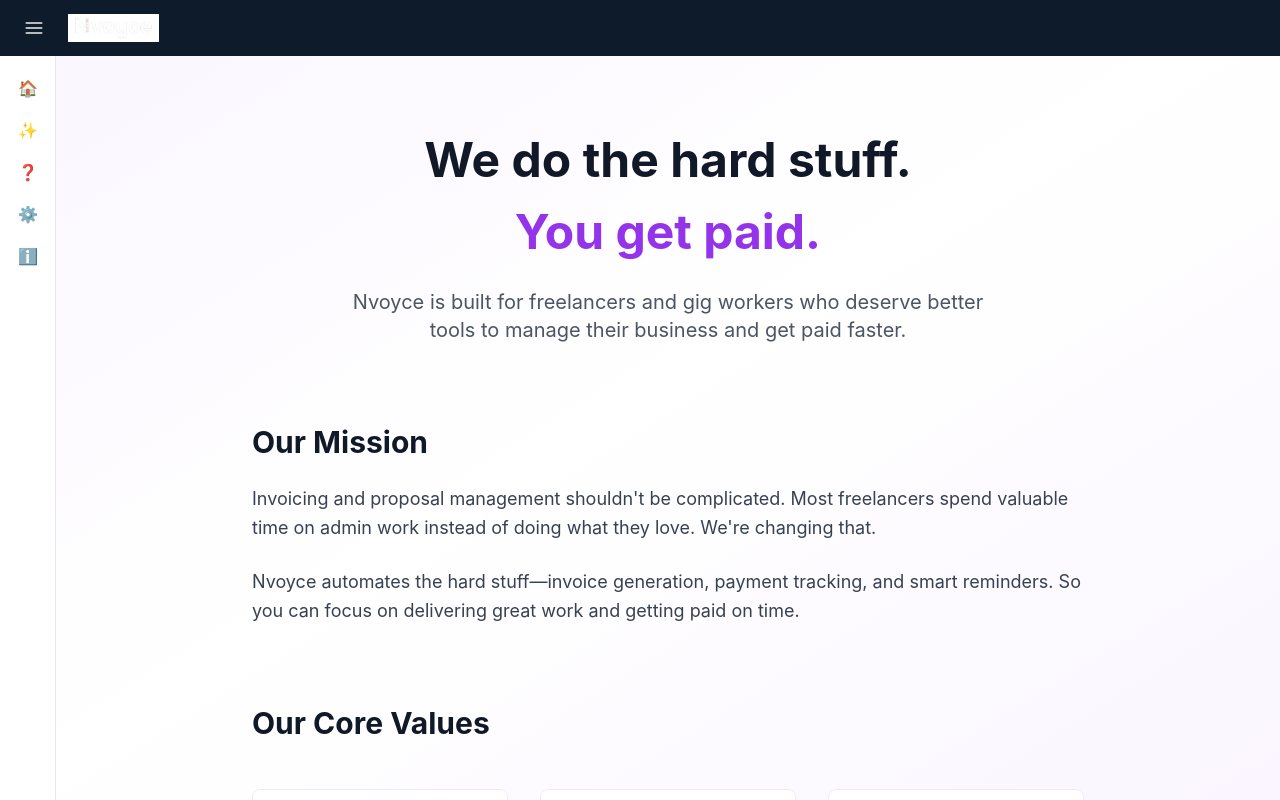
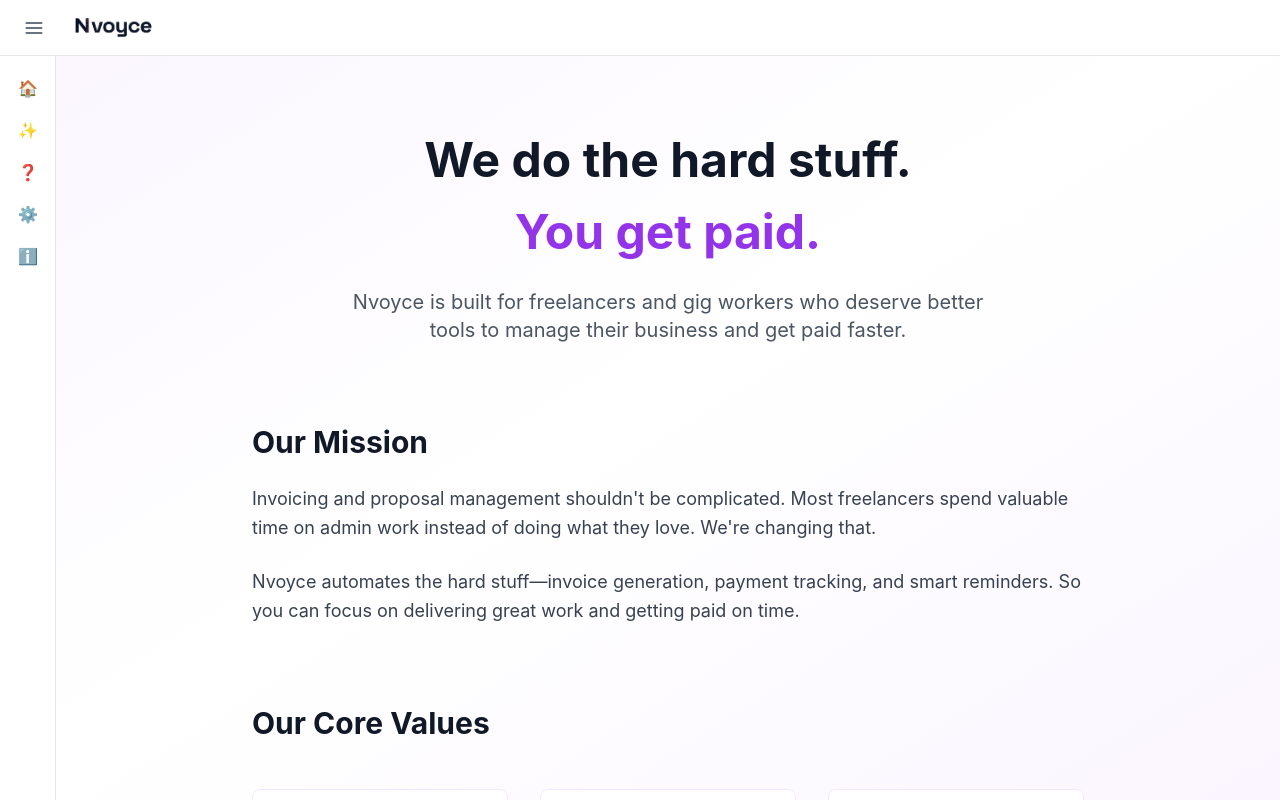
Before and after one commit to nvoyceapp-web/nvoyce, a Next.js app: page /about in a window 1280 px wide. Built offline with nearby package versions, Linux system fonts and the light colour scheme.

Commit message:
Revert "feat(design): dark navy top bar + light gray You're owed card"
This reverts commit 4c14feeeee3f61574f22dc402b242e30d4baf3d5.

```diff
--- a/app/dashboard/page.tsx
+++ b/app/dashboard/page.tsx
@@ -916,13 +916,13 @@ function DashboardContent() {
 
             {/* Urgency Summary Card - Navy Blue with Orange Accents — always first */}
             {stats.outstanding > 0 && (
-              <div className="bg-gray-100 text-gray-900 rounded-xl p-6 mb-6 border border-gray-200">
+              <div className="bg-gradient-to-r from-blue-950 to-blue-900 text-white rounded-xl p-6 mb-6 border border-blue-800">
                 <div className="flex items-start justify-between">
                   <div>
-                    <div className="text-sm text-gray-500 mb-1">You're owed</div>
+                    <div className="text-sm text-blue-200 mb-1">You're owed</div>
                     <div className="text-4xl font-bold mb-2">${stats.outstanding.toLocaleString()}</div>
-                    <div className="text-sm text-gray-500">
-                      {stats.overdue > 0 && <span className="text-orange-500 font-semibold">🚨 {stats.overdue} overdue • </span>}
+                    <div className="text-sm text-blue-300">
+                      {stats.overdue > 0 && <span className="text-orange-400 font-semibold">🚨 {stats.overdue} overdue • </span>}
                       {stats.documents.filter((d) => d.status !== 'fully_paid' && d.doc_type === 'invoice').length} invoices pending
                     </div>
                   </div>
@@ -935,13 +935,13 @@ function DashboardContent() {
                       })
                       const daysOld = Math.floor((new Date().getTime() - new Date(oldest.created_at).getTime()) / (1000 * 60 * 60 * 24))
                       return (
-                        <div className="bg-white rounded-lg p-3 border border-gray-200">
-                          <div className="text-sm text-gray-400 mb-1 flex items-center gap-1">
+                        <div className="bg-white/10 rounded-lg p-3 border border-orange-500/30">
+                          <div className="text-sm text-blue-200 mb-1 flex items-center gap-1">
                             ⏰ Oldest unpaid
                           </div>
-                          <div className="text-3xl font-bold text-orange-500">{daysOld} days</div>
-                          <div className="text-xs text-gray-600 mt-2 font-medium">{oldest.client_name}</div>
-                          <div className="text-xs text-gray-400 mt-1">${oldest.price.toLocaleString()} outstanding</div>
+                          <div className="text-3xl font-bold text-orange-300">{daysOld} days</div>
+                          <div className="text-xs text-blue-200 mt-2 font-medium">{oldest.client_name}</div>
+                          <div className="text-xs text-blue-300 mt-1">${oldest.price.toLocaleString()} outstanding</div>
                         </div>
                       )
                     })()}
--- a/components/TopBar.tsx
+++ b/components/TopBar.tsx
@@ -6,10 +6,10 @@ interface TopBarProps {
 
 export default function TopBar({ onHamburgerClick }: TopBarProps) {
   return (
-    <header className="w-full h-14 bg-[#0d1b2a] flex items-center px-4 gap-4 flex-shrink-0 z-50">
+    <header className="w-full h-14 bg-white border-b border-gray-200 flex items-center px-4 gap-4 flex-shrink-0 z-50">
       <button
         onClick={onHamburgerClick}
-        className="w-9 h-9 flex items-center justify-center rounded-full text-white/70 hover:bg-white/10 transition"
+        className="w-9 h-9 flex items-center justify-center rounded-full text-gray-500 hover:bg-gray-100 transition"
         aria-label="Toggle menu"
       >
         <svg width="20" height="20" viewBox="0 0 24 24" fill="none" stroke="currentColor" strokeWidth="2.5" strokeLinecap="round">
@@ -18,7 +18,7 @@ export default function TopBar({ onHamburgerClick }: TopBarProps) {
           <line x1="3" y1="18" x2="21" y2="18" />
         </svg>
       </button>
-      <img src="/logo-wordmark-white.png" alt="Nvoyce" className="h-7 w-auto object-contain" />
+      <img src="/logo-wordmark.png" alt="Nvoyce" className="h-7 w-auto object-contain" />
     </header>
   )
 }
```
Also changed, not shown: public/logo-wordmark-white.png (deleted).
